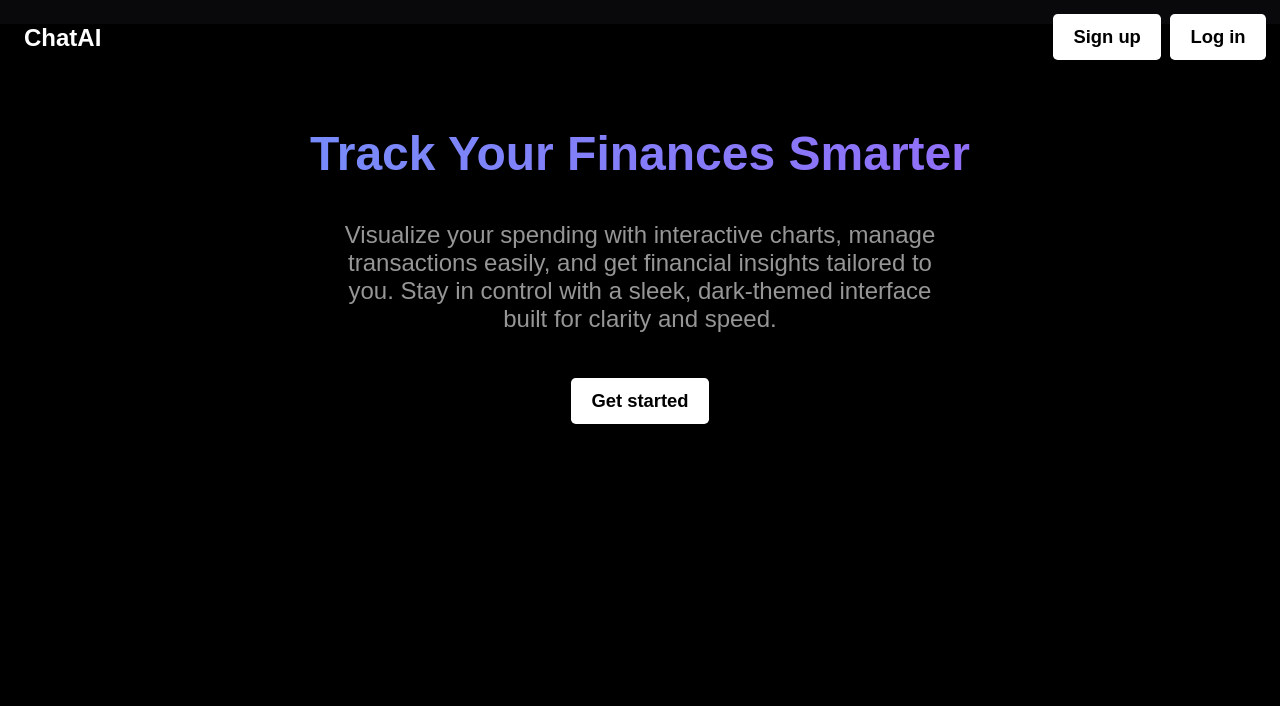
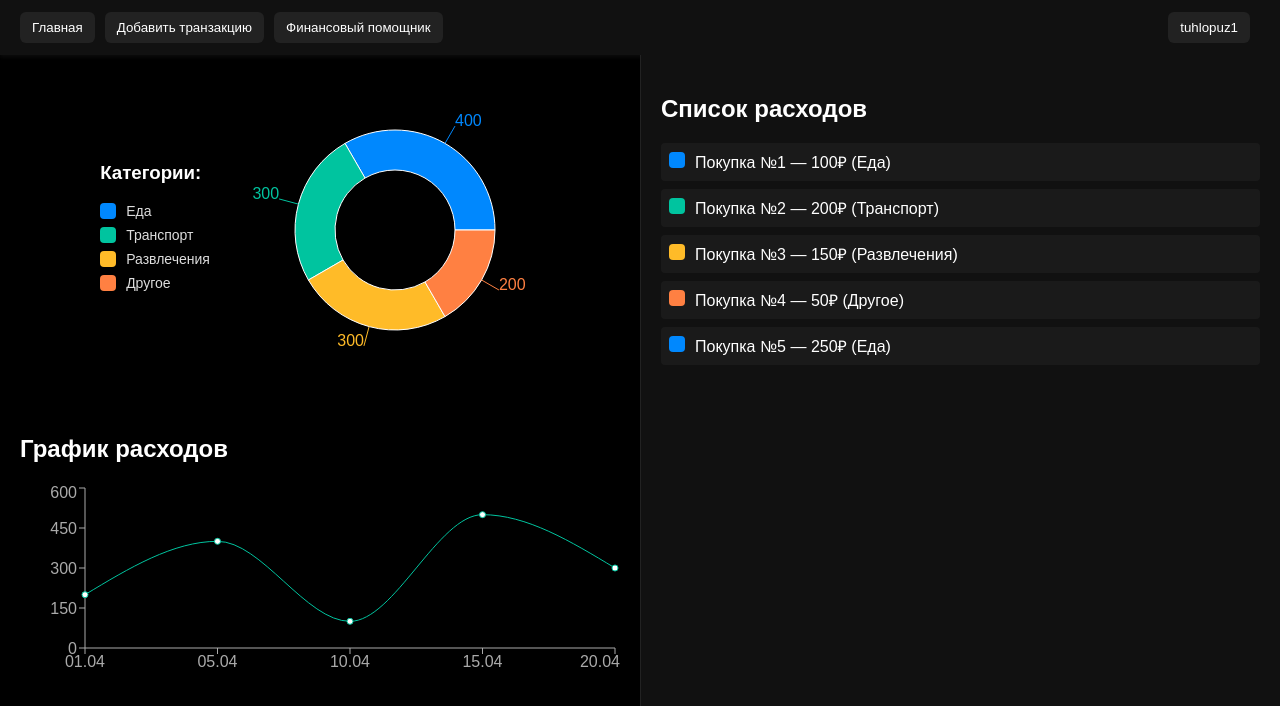
Before and after one commit to tuhlopuz1/FinanceMate, a React (Create React App) app in the folder frontend/: page / in a window 1280 px wide. Shown: the top 706 px of the page. Built offline with nearby package versions, Linux system fonts and the light colour scheme.

Commit message:
Мелкие фиксы фронта

```diff
--- a/frontend/src/Home.js
+++ b/frontend/src/Home.js
@@ -1,24 +1,113 @@
+// Main.js
 import React from 'react';
-import { Link } from 'react-router-dom';
-import './components/Styles.css';
-function Home() {
+import Navigation from './components/Navigation';
+import { PieChart, Pie, Cell, LineChart, Line, XAxis, YAxis, Tooltip, ResponsiveContainer } from 'recharts';
+import './components/Styles.css'
+
+
+const pieData = [
+  { name: 'Еда', value: 400, color: '#0088FE' },
+  { name: 'Транспорт', value: 300, color: '#00C49F' },
+  { name: 'Развлечения', value: 300, color: '#FFBB28' },
+  { name: 'Другое', value: 200, color: '#FF8042' },
+];
+
+const lineData = [
+  { name: '01.04', value: 200 },
+  { name: '05.04', value: 400 },
+  { name: '10.04', value: 100 },
+  { name: '15.04', value: 500 },
+  { name: '20.04', value: 300 },
+];
+
+// Пример расходов с категориями
+const expensesList = [
+  { name: 'Покупка №1', amount: 100, category: 'Еда' },
+  { name: 'Покупка №2', amount: 200, category: 'Транспорт' },
+  { name: 'Покупка №3', amount: 150, category: 'Развлечения' },
+  { name: 'Покупка №4', amount: 50, category: 'Другое' },
+  { name: 'Покупка №5', amount: 250, category: 'Еда' },
+  // Добавьте больше покупок с категориями
+];
+
+// Находим цвет категории из данных pieData
+const getCategoryColor = (category) => {
+  const categoryData = pieData.find((item) => item.name === category);
+  return categoryData ? categoryData.color : '#000'; // если категория не найдена, возвращаем черный
+};
+
+export default function Main() {
   return (
     <div>
-      <h2 id="name">ChatAI</h2>
-      <div id="authButtons">
-        <Link to="/sign-up"><button id="signUpButton" className="homeButtons"><b>Sign up</b></button></Link>
-        <Link to="/log-in"><button className="homeButtons"><b>Log in</b></button></Link>
-      </div>
-      <br></br>
-      <div id="brief">
-        <h1>Track Your Finances Smarter</h1>
-        <div id="desc">
-          <p>Visualize your spending with interactive charts, manage transactions easily, and get financial insights tailored to you. Stay in control with a sleek, dark-themed interface built for clarity and speed.</p>
+      <Navigation />
+      <div className="main-container">
+        {/* Левая часть экрана */}
+        <div className="left-panel">
+          <div className="top-left">
+            {/* Легенда */}
+            <div className="legend">
+              <h3>Категории:</h3>
+              <ul>
+                {pieData.map((item, index) => (
+                  <li key={index}>
+                    <span className="color-box" style={{ backgroundColor: item.color }}></span>
+                    {item.name}
+                  </li>
+                ))}
+              </ul>
+            </div>
+
+            {/* Круговая диаграмма */}
+            <div>
+              <PieChart width={300} height={300}>
+                <Pie
+                  data={pieData}
+                  cx={150}
+                  cy={150}
+                  innerRadius={60}
+                  outerRadius={100}
+                  fill="#8884d8"
+                  dataKey="value"
+                  label
+                >
+                  {pieData.map((entry, index) => (
+                    <Cell key={`cell-${index}`} fill={entry.color} />
+                  ))}
+                </Pie>
+              </PieChart>
+            </div>
+          </div>
+
+          {/* График под ними */}
+          <div className="bottom-left">
+            <h2>График расходов</h2>
+            <ResponsiveContainer width="100%" height={200}>
+              <LineChart data={lineData}>
+                <XAxis dataKey="name" stroke="#aaa" />
+                <YAxis stroke="#aaa" />
+                <Tooltip />
+                <Line type="monotone" dataKey="value" stroke="#00C49F" />
+              </LineChart>
+            </ResponsiveContainer>
+          </div>
         </div>
-        <Link to="/sign-up"><button id="getStarted" className="homeButtons"><b>Get started</b></button></Link>
+
+        {/* Правая часть: список расходов */}
+        <div className="right-panel">
+          <h2>Список расходов</h2>
+          <ul className="expense-list">
+            {expensesList.map((item, index) => {
+              const color = getCategoryColor(item.category); // Получаем цвет для категории
+              return (
+                <li key={index}>
+                  <span className="expense-color-box" style={{ backgroundColor: color }}></span>
+                  {item.name} — {item.amount}₽ ({item.category})
+                </li>
+              );
+            })}
+          </ul>
+        </div>
       </div>
     </div>
   );
 }
-
-export default Home;
--- a/frontend/src/components/Styles.css
+++ b/frontend/src/components/Styles.css
@@ -218,3 +218,11 @@ body {
     color: #999;
     text-align: right;
   }
+
+  .expense-color-box {
+    display: inline-block;
+    width: 16px;
+    height: 16px;
+    margin-right: 10px;
+    border-radius: 4px; /* Сделает квадратик с округлыми углами */
+  }
```
